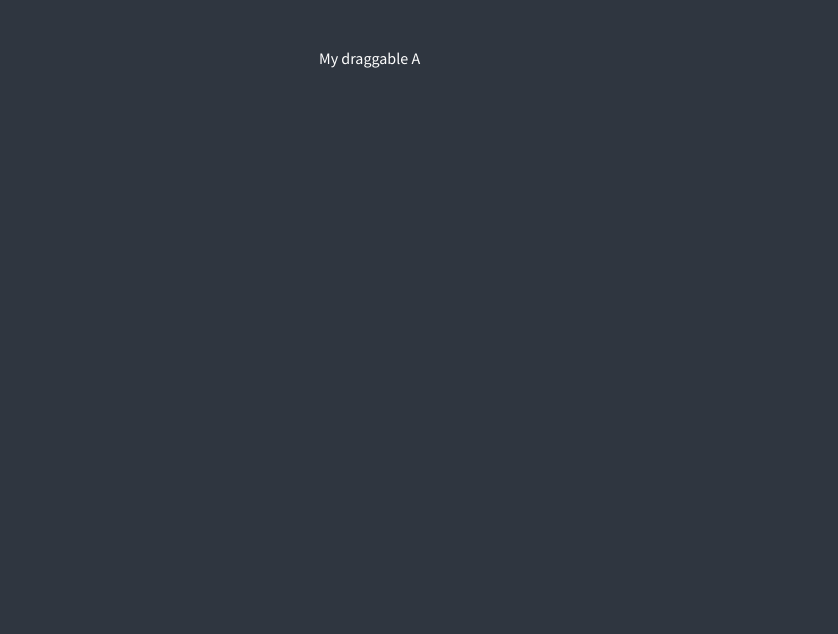
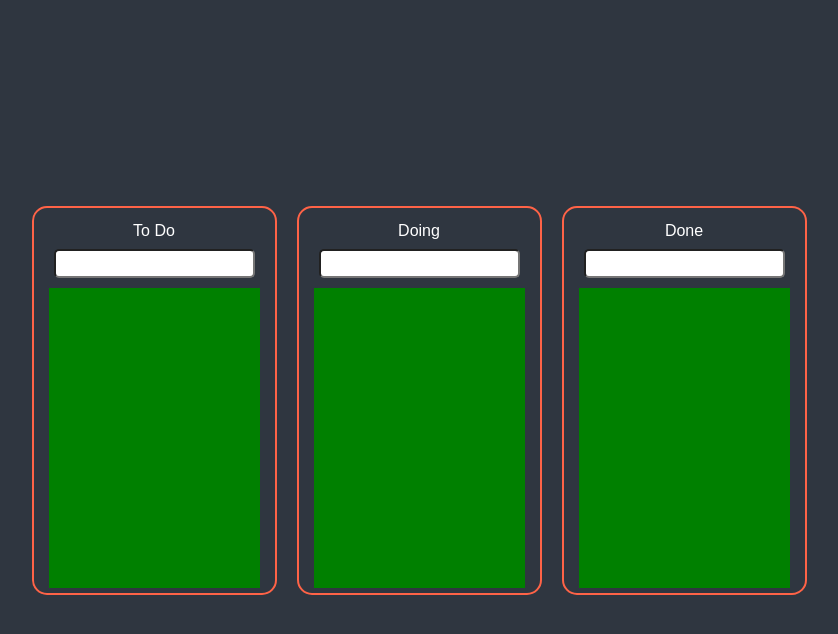
Before and after one commit to eagleduk/react-masterclass, a React (Create React App) app: page / in a window 1280 px wide. Shown: the top 634 px of the page, without its empty margins (221-1059 px from the left). Built offline with nearby package versions, Linux system fonts and the light colour scheme.

Commit message:
1차 코드 챌린지
기본 beautiful dnd 이용 todolist 만들기

```diff
--- a/src/App.tsx
+++ b/src/App.tsx
@@ -1,6 +1,6 @@
 
 import {createGlobalStyle} from "styled-components";
-import Board from "./todos/Board";
+import Container from "./todos/Container";
 
 const GlobalComponent = createGlobalStyle`
 @import url('https://fonts.googleapis.com/css2?family=Source+Sans+Pro:wght@300;400&display=swap');
@@ -70,7 +70,7 @@ function App() {
   return (
     <>
 		<GlobalComponent />
-		<Board />
+		<Container />
     </>
   );
 }
--- a/src/index.tsx
+++ b/src/index.tsx
@@ -1,11 +1,10 @@
-import React from 'react';
 import ReactDOM from 'react-dom/client';
 import App from './App';
 import { QueryClient, QueryClientProvider } from 'react-query';
 import { HelmetProvider } from 'react-helmet-async';
 import { RecoilRoot } from 'recoil';
 import { ThemeProvider } from 'styled-components';
-import { darkModeTheme } from './theme';
+import { THEME } from './theme';
 
 
 const queryClient = new QueryClient()
@@ -14,7 +13,7 @@ const root = ReactDOM.createRoot(
   document.getElementById('root') as HTMLElement
 );
 root.render(
-  <ThemeProvider theme={darkModeTheme} >
+  <ThemeProvider theme={THEME} >
     <QueryClientProvider client={queryClient}>
       <HelmetProvider>
         <RecoilRoot>
--- a/src/styled.d.ts
+++ b/src/styled.d.ts
@@ -8,5 +8,7 @@ declare module 'styled-components' {
       textColor: string;
       accentColor: string;
       cardBgColor: string;
+      ContainerBorder: string;
+      BoardBgColor: string;
   }
 }
--- a/src/theme.ts
+++ b/src/theme.ts
@@ -1,14 +1,10 @@
 import { DefaultTheme } from "styled-components";
 
-export const darkModeTheme:DefaultTheme = {
+export const THEME:DefaultTheme = {
     bgColor: "#2f3640",
     textColor: "white",
     accentColor: "#9c88ff",
     cardBgColor: "transparent",
+    ContainerBorder: "tomato",
+    BoardBgColor: "",
 }
-export const lightModeTheme:DefaultTheme = {
-    bgColor: "whitesmoke",
-    textColor: "black",
-    accentColor: "#9c88ff",
-    cardBgColor: "white",
-}
--- a/src/todos/Board.tsx
+++ b/src/todos/Board.tsx
@@ -1,40 +1,100 @@
-import {DragDropContext, Draggable, Droppable} from "react-beautiful-dnd";
+import { Droppable } from "react-beautiful-dnd";
+import { useForm } from "react-hook-form";
+import { useRecoilState } from "recoil";
+import styled from "styled-components";
+import { ToDos } from "./atoms";
+import TodoItems from "./TodoItems";
 
-function Board() {
-    const onDragEnd = () => {
-        console.log("end");
+const BoardContainer = styled.div`
+    display: flex;
+    flex-direction: column;
+    justify-content: center;
+    align-items: center;
+    padding: 5px 15px;
+    background-color: ${props => props.theme.BoardBgColor};
+    border-color: ${props => props.theme.ContainerBorder};
+    border-width: 2px;
+    border-style: solid;
+    border-radius: 15px;
+    h1 {
+        padding: 10px 0px;
+    }
+    input {
+        margin: 0px 5px;
+        margin-bottom: 10px;
+        padding: 5px 10px;
+        border-radius: 5px;
+    }
+`;
+
+const ItemContainer = styled.div<{isDraggingOver:boolean}>`
+    width: 100%;
+    min-height: 300px;
+    display: flex;
+    flex-direction: column;
+    gap: 10px;
+    background-color: ${props => props.isDraggingOver ? "pink" : "green"};
+    padding: 0px 5px;
+    padding-top: 7px;
+    box-sizing: border-box;
+`;
+
+interface IBoard {
+    title: string;
+}
+
+function Board({title}:IBoard) {
+    const {setValue,handleSubmit,register,getValues} = useForm();
+    const [categories, setCategoryLists] = useRecoilState(ToDos);
+
+    const onSubmit = () => {
+        const text = getValues("text");
+        setCategoryLists((current) => {
+            const newList = [...current[title], {id:Date.now(), text}];
+            return {
+                ...current,
+                [title]: newList
+            }
+        })
+        setValue("text", "");
     }
     return (
-        <DragDropContext onDragEnd={onDragEnd}>
-            <div style={{width: "100%", height: "50vh", display: "flex", justifyContent: "center", alignItems:"center"}}>
+        <BoardContainer>
 
-                <Droppable droppableId="droppable">
-                {(provided, snapshot) => (
-                    <ul
+            <h1>{title}</h1>
+
+            <form onSubmit={handleSubmit(onSubmit)}>
+                <input type="text" {...register("text", {
+                    required: true
+                })}  />
+            </form>
+            <Droppable droppableId={title}>
+            {(provided, snapshot) => (
+                <ItemContainer
                     ref={provided.innerRef}
                     {...provided.droppableProps}
-                    style={{width: " 200px", height: "300px"}}
-                    >
+                    isDraggingOver = {snapshot.isDraggingOver}
+                >
+                    {
+                        categories[title].map((items,index) => {
+                            return <TodoItems
+                                key={items.id}
+                                text={items.text}
+                                id={items.id}
+                                index={index}
+                                type={title}
+                            />
+                        })
 
-                        <Draggable draggableId="draggable0" index={0}>
-                            {(provided, snapshot) => (
-                                <li
-                                ref={provided.innerRef}
-                                {...provided.draggableProps}
-                                {...provided.dragHandleProps}
-                                >
-                                My draggable A
-                                </li>
-                            )}
-                        </Draggable>
+                    }
 
-                        {provided.placeholder}
-                    </ul>
+                {provided.placeholder}
+                </ItemContainer>
 
-                )}
-                </Droppable>
-            </div>
-        </DragDropContext>
+            )}
+            </Droppable>
+        </BoardContainer>
+
     )
 }
 
--- /dev/null
+++ b/src/todos/Container.tsx
@@ -0,0 +1,68 @@
+import { DragDropContext, DropResult, ResponderProvided } from "react-beautiful-dnd";
+import { useRecoilState } from "recoil";
+import styled from "styled-components";
+import { ToDos } from "./atoms";
+import Board from "./Board";
+
+const Wrapper = styled.div`
+    width: 100%;
+    height: 100vh;
+    display: flex;
+    justify-content: center;
+    align-items: center;
+    flex-basis: 300px;
+    gap: 20px;
+`;
+
+export default function Container() {
+
+    const [categories, setCategoryLists] = useRecoilState(ToDos);
+
+    const onDragEnd = (result: DropResult, provided: ResponderProvided) => {
+        console.log(result);
+        const {source, destination} = result;
+
+        setCategoryLists((current) => {
+            if(destination) {
+                const sourceId = source.droppableId;
+                const sourceIndex = source.index;
+                const targetId = destination.droppableId;
+                const targetIndex = destination.index;
+
+                const sourceLists = [...current[sourceId]];
+                const sourceTarget = sourceLists[sourceIndex];
+                sourceLists.splice(sourceIndex,1);
+
+                if(sourceId !== targetId) {
+
+                    const targetList = [...current[targetId]];
+                    return {
+                        ...current,
+                        [sourceId]: sourceLists,
+                        [targetId]: [...targetList.slice(0, targetIndex), sourceTarget, ...targetList.slice(targetIndex)]
+                    }
+                } else {
+                    return {
+                        ...current,
+                        [sourceId]: [...sourceLists.slice(0, targetIndex), sourceTarget, ...sourceLists.slice(targetIndex)]
+                    }
+                }
+
+            }
+            return current;
+        })
+
+    }
+
+    return (
+        <Wrapper>
+            <DragDropContext onDragEnd={onDragEnd}>
+                {
+                    Object.keys(categories).map((title) => {
+                        return <Board title={title} key={title} />
+                    })
+                }
+            </DragDropContext>
+        </Wrapper>
+    );
+}
--- /dev/null
+++ b/src/todos/TodoItems.tsx
@@ -0,0 +1,68 @@
+import { Draggable } from "react-beautiful-dnd"
+import { useSetRecoilState } from "recoil";
+import styled from "styled-components";
+import { ToDos } from "./atoms";
+
+const Items = styled.div<{isDragging: boolean}>`
+    height: 30px;
+    border-width: 2px;
+    border-radius: 10px;
+    border-style: solid;
+    display: flex;
+    justify-content: space-between;
+    align-items: center;
+    padding: 0px 10px;
+    box-sizing: border-box;
+    background-color: ${props => props.isDragging ? "aqua" : "blue"};
+
+    button {
+        background-color: transparent;
+        border-width: 0px;
+        cursor: pointer;
+        height: 100%;
+
+        &:hover {
+            background-color: brown;
+        }
+    }
+`;
+
+interface ITodoItems {
+    id: number,
+    text: string,
+    index: number,
+    type: string
+}
+
+export default function TodoItems({id,text,index,type}: ITodoItems) {
+    const setCategoryLists = useSetRecoilState(ToDos);
+    const onDeleteButtonClick = () => {
+        setCategoryLists(current => {
+            const targetLists = [...current[type]]
+            const targetIndex = targetLists.findIndex(lists => lists.id === id);
+
+            return {
+                ...current,
+                [type]: [...targetLists.slice(0, targetIndex), ...targetLists.slice(targetIndex+1)]
+            }
+        })
+    }
+
+    return (
+
+        <Draggable draggableId={String(id)} index={index} key={id}>
+            {(provided, snapshot) => (
+                <Items
+                    ref={provided.innerRef}
+                    {...provided.draggableProps}
+                    {...provided.dragHandleProps}
+                    isDragging={snapshot.isDragging}
+                >
+                <span>{text}</span>
+                <button onClick={onDeleteButtonClick}>❌</button>
+                </Items>
+            )}
+        </Draggable>
+    )
+
+}
--- a/src/todos/atoms.ts
+++ b/src/todos/atoms.ts
@@ -1 +1,20 @@
-import { atom, selector } from "recoil";
+import { atom } from "recoil";
+
+export interface IToDoItem {
+    id: number,
+    text: string
+}
+
+interface IToDo {
+    [type:string]: IToDoItem[]
+}
+
+
+export const ToDos = atom<IToDo>({
+    key: "TODOS",
+    default: {
+        "To Do" : [],
+        Doing: [],
+        Done: []
+    }
+});
```
Also changed, not shown: 1 other file (tests, documents, lock files or other folders).
